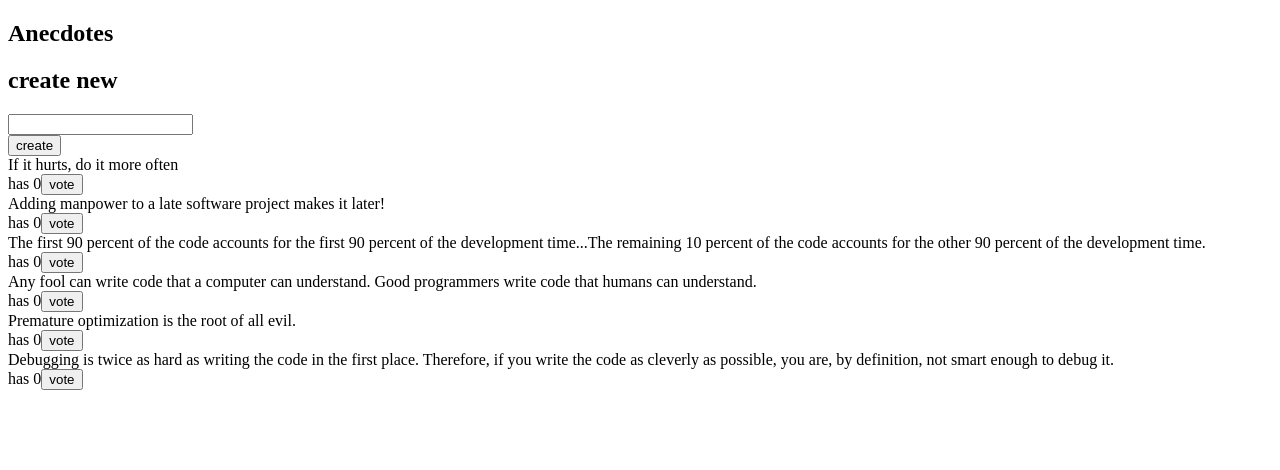
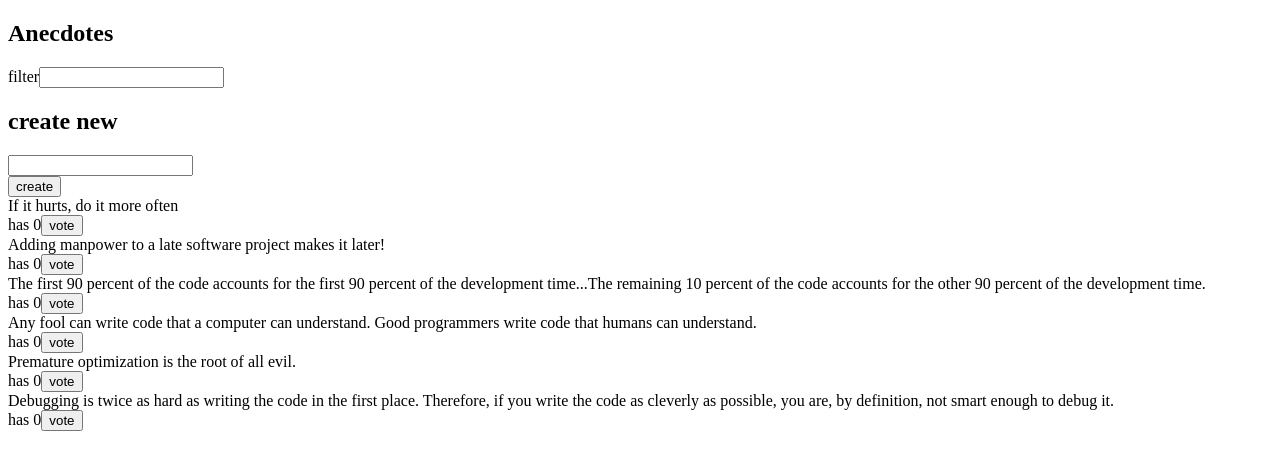
Before and after one commit to masiafrest/full-stack-open, a React (Create React App) app in the folder part6/redux-anecdotes/: page / in a window 1280 px wide. Shown: the top 470 px of the page. Built offline with nearby package versions, Linux system fonts and the light colour scheme.

Commit message:
add filter and notification reducer test

```diff
--- a/part6/redux-anecdotes/src/App.js
+++ b/part6/redux-anecdotes/src/App.js
@@ -1,12 +1,14 @@
 import AnecdoteForm from "./components/AnecdoteForm";
 import AnecdoteList from "./components/AnecdoteList";
 import Notification from "./components/Notification";
+import Filter from "./components/Filter";
 
 const App = () => {
   return (
     <div>
       <Notification />
       <h2>Anecdotes</h2>
+      <Filter />
       <AnecdoteForm />
       <AnecdoteList />
     </div>
--- /dev/null
+++ b/part6/redux-anecdotes/src/components/Filter.js
@@ -0,0 +1,14 @@
+import { useState } from "react";
+
+export default function Filter() {
+  const [filter, setFilter] = useState("");
+  const handleChange = ({ target }) => {
+    setFilter(target.value);
+  };
+  return (
+    <div>
+      filter
+      <input value={filter} name="filter" onChange={handleChange} />{" "}
+    </div>
+  );
+}
```
Also changed, not shown: 1 other file (tests, documents, lock files or other folders).
